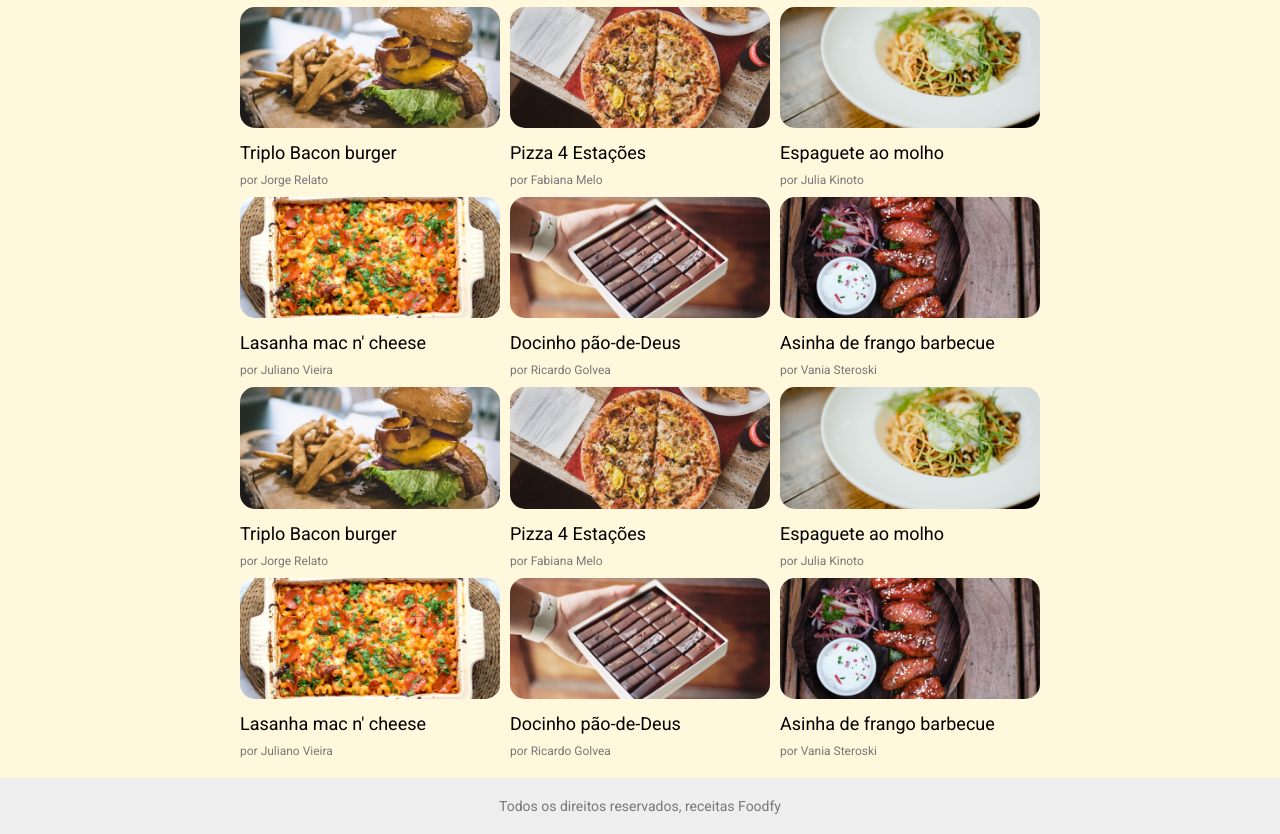
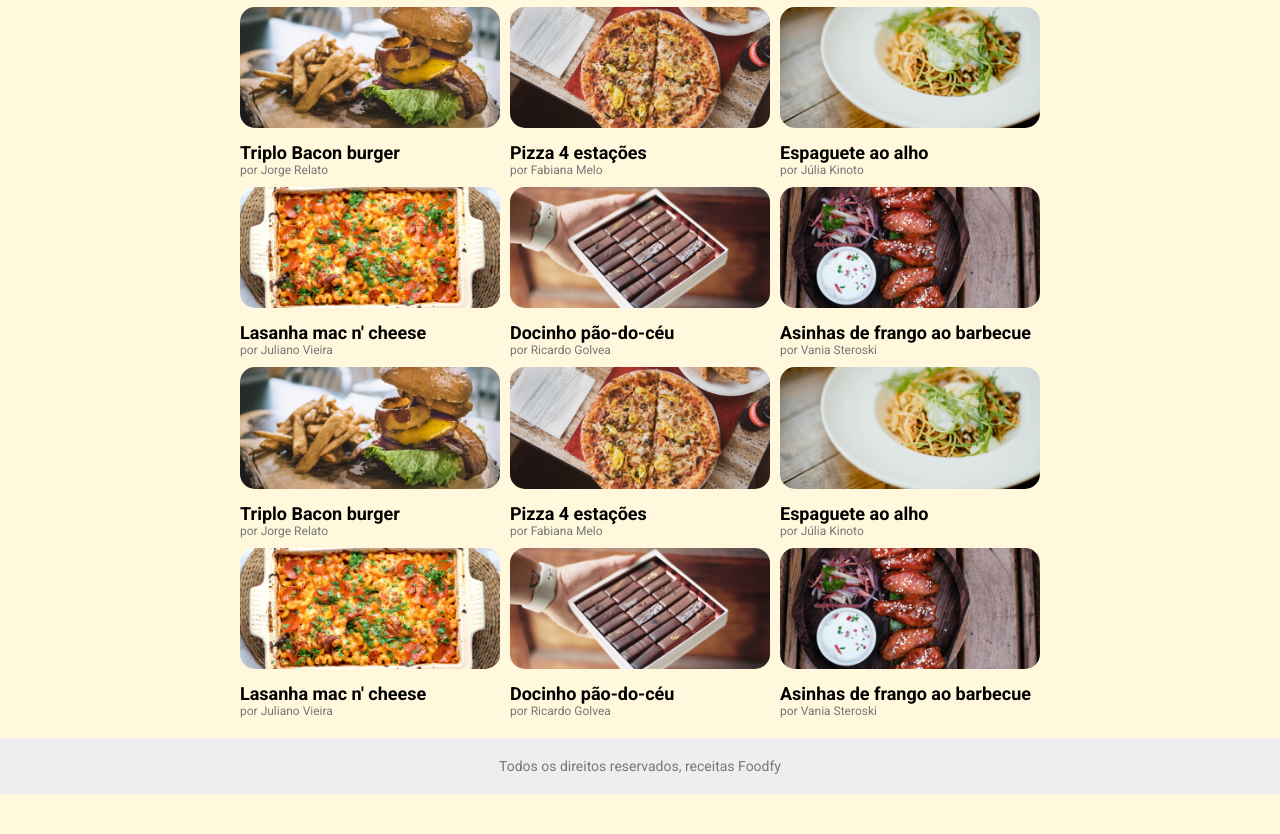
Before and after one commit to neveshug/bulding-foody, a plain HTML site: page receitas.html in a window 1280 px wide. Shown: the part 88-922 px from the top of the page. After the commit the page ends 882 px from the top, so only its background shows below. Drawn offline with Linux system fonts and the light colour scheme.

Commit message:
update foodfy

```diff
--- a/receitas.html
+++ b/receitas.html
@@ -23,123 +23,75 @@
     <section class="first-cards">
 
         <div class="card" id="burger">
-            <div class="img-card">
                 <img src="assets/burger.png" alt="Triplo Bacon burger">
-            </div>
-            <div class="card-description">
-                <p>Triplo Bacon burger</p>
+                <h5>Triplo Bacon burger</h5>
                 <p class="autor">por Jorge Relato</p>
-            </div>
         </div>
 
         <div class="card" id="pizza">
-            <div class="img-card">
-                <img src="assets/pizza.png" alt="Pizza 4 Estações">
-            </div>
-            <div class="card-description">
-                <p>Pizza 4 Estações</p>
+            <img src="assets/pizza.png" alt="Pizza 4 estações">
+            <h5>Pizza 4 estações</h5>
             <p class="autor">por Fabiana Melo</p>
-            </div>
         </div>
 
         <div class="card" id="espaguete">
-            <div class="img-card">
-                <img src="assets/espaguete.png" alt="Espaguete ao molho">
-            </div>
-            <div class="card-description">
-                <p>Espaguete ao molho</p>
-                <p class="autor">por Julia Kinoto</p>
-            </div>
+            <img src="assets/espaguete.png" alt="Espaguete ao alho">
+            <h5>Espaguete ao alho</h5>
+            <p class="autor">por Júlia Kinoto</p>
         </div>
 
         <div class="card" id="lasanha">
-            <div class="img-card">
             <img src="assets/lasanha.png" alt="Lasanha mac n' cheese">
-            </div>
-            <div class="card-description">
-                <p>Lasanha mac n' cheese</p>
+            <h5>Lasanha mac n' cheese</h5>
             <p class="autor">por Juliano Vieira</p>
-            </div>
         </div>
 
         <div class="card" id="doce">
-            <div class="img-card">
-                <img src="assets/doce.png" alt="Docinho pão-de-Deus">
-            </div>
-            <div class="card-description">
-                <p>Docinho pão-de-Deus</p>
+            <img src="assets/doce.png" alt="Docinho pão-do-céu">
+            <h5>Docinho pão-do-céu</h5>
             <p class="autor">por Ricardo Golvea</p>
-            </div>
         </div>
 
         <div class="card" id="asinhas">
-            <div class="img-card">
-                <img src="assets/asinhas.png" alt="Asinha de frango barbecue">
-            </div>
-            <div class="card-description">
-                <p id="name-recipe">Asinha de frango barbecue</p>
+            <img src="assets/asinhas.png" alt="Asinhas de frango ao barbecue">
+            <h5>Asinhas de frango ao barbecue</h5>
             <p class="autor">por Vania Steroski</p>
-            </div>
         </div>
 
         <div class="card" id="burger">
-            <div class="img-card">
             <img src="assets/burger.png" alt="Triplo Bacon burger">
-            </div>
-            <div class="card-description">
-                <p>Triplo Bacon burger</p>
+            <h5>Triplo Bacon burger</h5>
             <p class="autor">por Jorge Relato</p>
-            </div>
         </div>
 
         <div class="card" id="pizza">
-            <div class="img-card">
-                <img src="assets/pizza.png" alt="Pizza 4 Estações">
-            </div>
-            <div class="card-description">
-                <p>Pizza 4 Estações</p>
+            <img src="assets/pizza.png" alt="Pizza 4 estações">
+            <h5>Pizza 4 estações</h5>
             <p class="autor">por Fabiana Melo</p>
-            </div>
         </div>
 
         <div class="card" id="espaguete">
-            <div class="img-card">
-                <img src="assets/espaguete.png" alt="Espaguete ao molho">
-            </div>
-            <div class="card-description">
-                <p>Espaguete ao molho</p>
-                <p class="autor">por Julia Kinoto</p>
-            </div>
+            <img src="assets/espaguete.png" alt="Espaguete ao alho">
+            <h5>Espaguete ao alho</h5>
+            <p class="autor">por Júlia Kinoto</p>
         </div>
 
         <div class="card" id="lasanha">
-            <div class="img-card">
             <img src="assets/lasanha.png" alt="Lasanha mac n' cheese">
-            </div>
-            <div class="card-description">
-                <p>Lasanha mac n' cheese</p>
+            <h5>Lasanha mac n' cheese</h5>
             <p class="autor">por Juliano Vieira</p>
-            </div>
         </div>
 
         <div class="card" id="doce">
-            <div class="img-card">
-                <img src="assets/doce.png" alt="Docinho pão-de-Deus">
-            </div>
-            <div class="card-description">
-                <p>Docinho pão-de-Deus</p>
+            <img src="assets/doce.png" alt="Docinho pão-do-céu">
+            <h5>Docinho pão-do-céu</h5>
             <p class="autor">por Ricardo Golvea</p>
-            </div>
         </div>
 
         <div class="card" id="asinhas">
-            <div class="img-card">
-                <img src="assets/asinhas.png" alt="Asinha de frango barbecue">
-            </div>
-            <div class="card-description">
-                <p id="name-recipe">Asinha de frango barbecue</p>
+            <img src="assets/asinhas.png" alt="Asinhas de frango ao barbecue">
+            <h5>Asinhas de frango ao barbecue</h5>
             <p class="autor">por Vania Steroski</p>
-            </div>
         </div>
 
     </section>
@@ -148,7 +100,7 @@
         <div class="modal">
             <div class="card-content-modal">
                 <img src="" alt="">
-                <p id="name-recipe"></p>
+                <h5></h5>
                 <p class="autor"></p>
                 <div class="close-modal">
                     <p>Fechar Modal</p>
--- a/script.js
+++ b/script.js
@@ -6,6 +6,8 @@ for (let card of cards){
         const recipeId = card.getAttribute('id')
         modalOverlay.classList.add('active')
         modalOverlay.querySelector('img').src = `assets/${recipeId}.png`
+        modalOverlay.querySelector('h5').textContent = card.querySelector('h5').textContent
+        modalOverlay.querySelector('p').textContent = card.querySelector('p').textContent
     })
 }
 
--- a/styles.css
+++ b/styles.css
@@ -87,13 +87,12 @@ body{
     border-radius: 15px;
 }
 
-.card-description p{
+.card h5{
     font-size: 18px;
     margin-top: 10px;
 }
 
-.card-description .autor,
-.card-content-modal .autor{
+.card p{
     font-size: 12px;
     color: #777;
 }
@@ -174,7 +173,7 @@ footer{
     border-radius: 15px;
 }
 
-.card-content-modal p{
+.card-content-modal h5{
     font-size: 24px;
     padding: 5px;
 }
```
Also changed, not shown: index.html (+24 -48 lines), 1 other file. Lines whose indentation alone changed are shown as unchanged.
